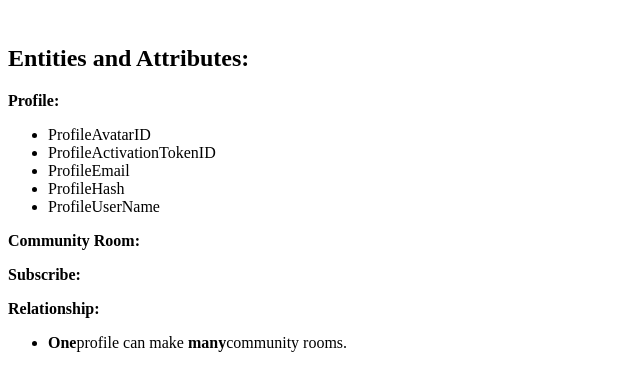
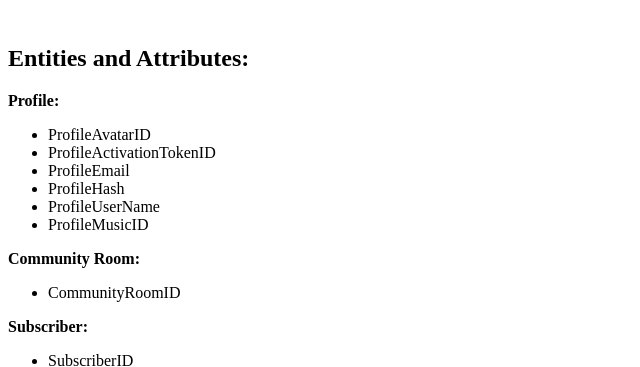
Before and after one commit to jeffreyornm/data-design, a plain HTML site: page epic/conceptual-model.html in a window 1280 px wide. Shown: the part 73-440 px from the top of the page, without its empty margins (0-640 px from the left). Drawn offline with Linux system fonts and the light colour scheme.

Commit message:
added more text to profile, community room and subscriber.

```diff
--- a/epic/conceptual-model.html
+++ b/epic/conceptual-model.html
@@ -16,11 +16,18 @@
     <li>ProfileEmail</li>
     <li>ProfileHash</li>
     <li>ProfileUserName</li>
+    <li>ProfileMusicID</li>
 </ul>
 
 <p><strong>Community Room:</strong></p>
+<ul>
+    <li>CommunityRoomID</li>
+</ul>
 
-<p><strong>Subscribe:</strong></p>
+<p><strong>Subscriber:</strong></p>
+<ul>
+    <li>SubscriberID</li>
+</ul>
 
 <p><strong>Relationship:</strong></p>
 <ul>
```
